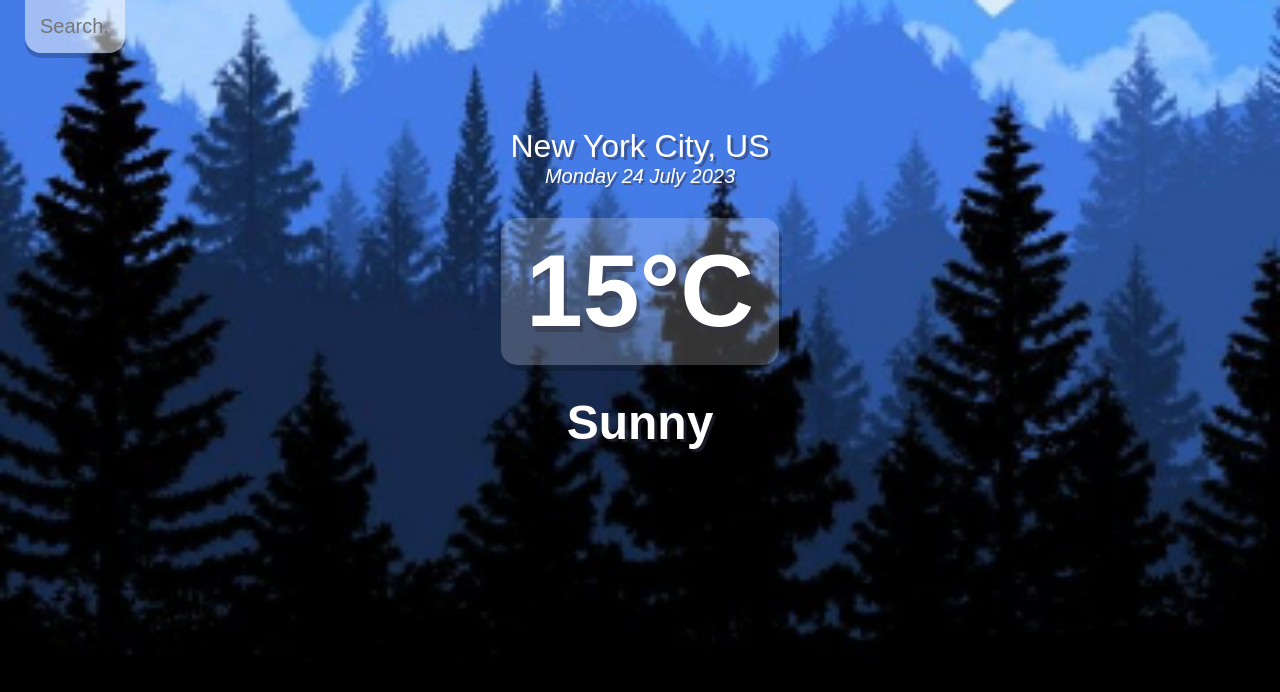
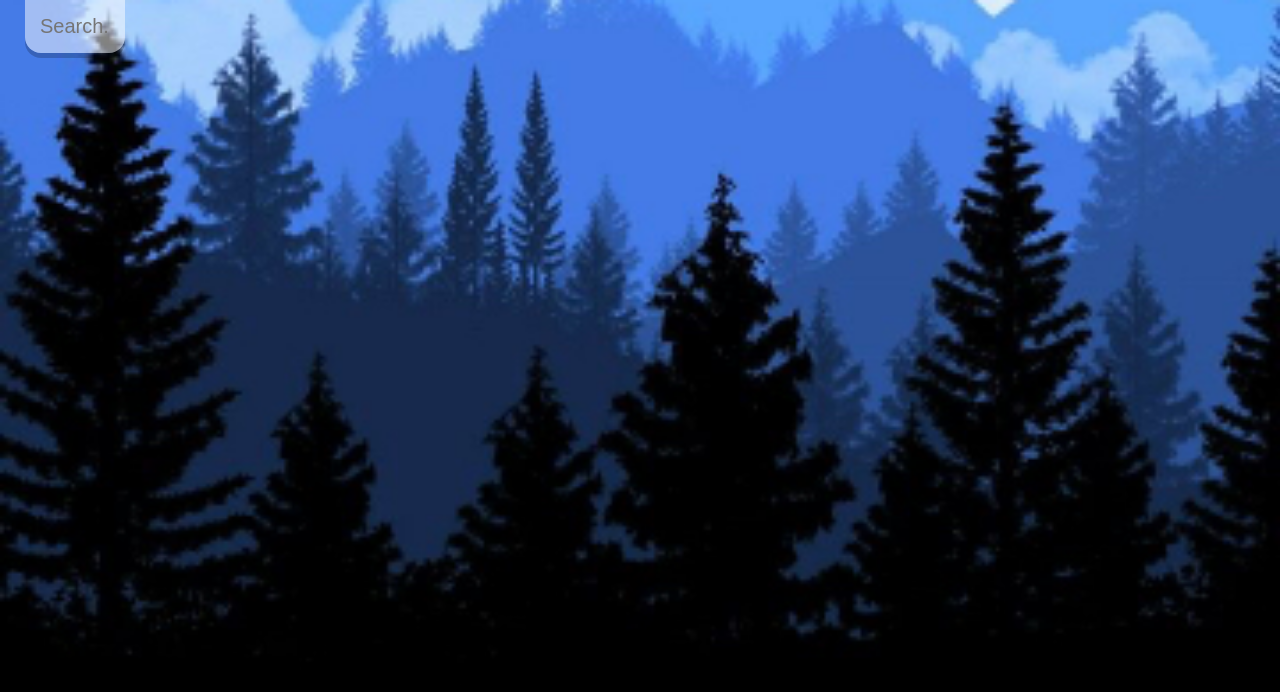
Before and after one commit to emanzindani/weatherapp, a React (Create React App) app in the folder weatherapp/: page / in a window 1280 px wide. Shown: the top 692 px of the page. Built offline with nearby package versions, Linux system fonts and the light colour scheme.

Commit message:
weatherapp finished

```diff
--- a/weatherapp/src/App.js
+++ b/weatherapp/src/App.js
@@ -1,10 +1,23 @@
-import React from 'react';
+import React, { useState } from 'react';
 const api = {
   key: "7907a22002aa76a693df37bf684e6845",
   base: "https://api.openweathermap.org/data/2.5"
 }
 
 function App() {
+  const [query, setQuery] = useState('');
+  const [weather, setWeather] = useState({});
+
+  const search = evt => {
+    if (evt.key === "Enter") {
+      fetch('${api.base}weather?q=${query}&units=metric&APPID=${api.key}')
+        .then(res => res.json())
+        .then(result => {
+          setWeather(result);
+          setQuery('');
+        });
+      }
+  }
 
   const dateBuilder = (d) => {
     let months = ["January", "February", "March", "April", "May", "June", "July", "August", "September", "October", "November", "December"];
@@ -18,25 +31,32 @@
     return `${day} ${date} ${month} ${year}`
   }
   return (
-    <div className="app">
+    <div className={(typeof weather.main != "undefined") ? ((weather.main.temp > 16) ? 'app warm' : 'app') : 'app'}>
       <main>
         <div className="search-box">
           <input
             type="text"
             className="search-bar"
             placeholder="Search..."
+            onChange={e => setQuery(e.target.value)}
+            value={query}
+            onKeyPress={search}
           />
         </div>
+        {(typeof weather.main != "undefined") ? (
+        <div>
           <div className="location-box">
-          <div className="location">New York City, US</div>
+            <div className="location">{weather.name}, {weather.sys.country}</div>
             <div className="date">{dateBuilder(new Date())}</div>
           </div>
           <div className="weather-box">
             <div className="temp">
-            15°C
+              {Math.round(weather.main.temp)}°c
             </div>
-          <div className="weather">Sunny</div>
+            <div className="weather">{weather.weather[0].main}</div>
           </div>
+        </div>
+        ) : ('')}
       </main>
     </div>
   );
```
Lines whose indentation alone changed are shown as unchanged.
